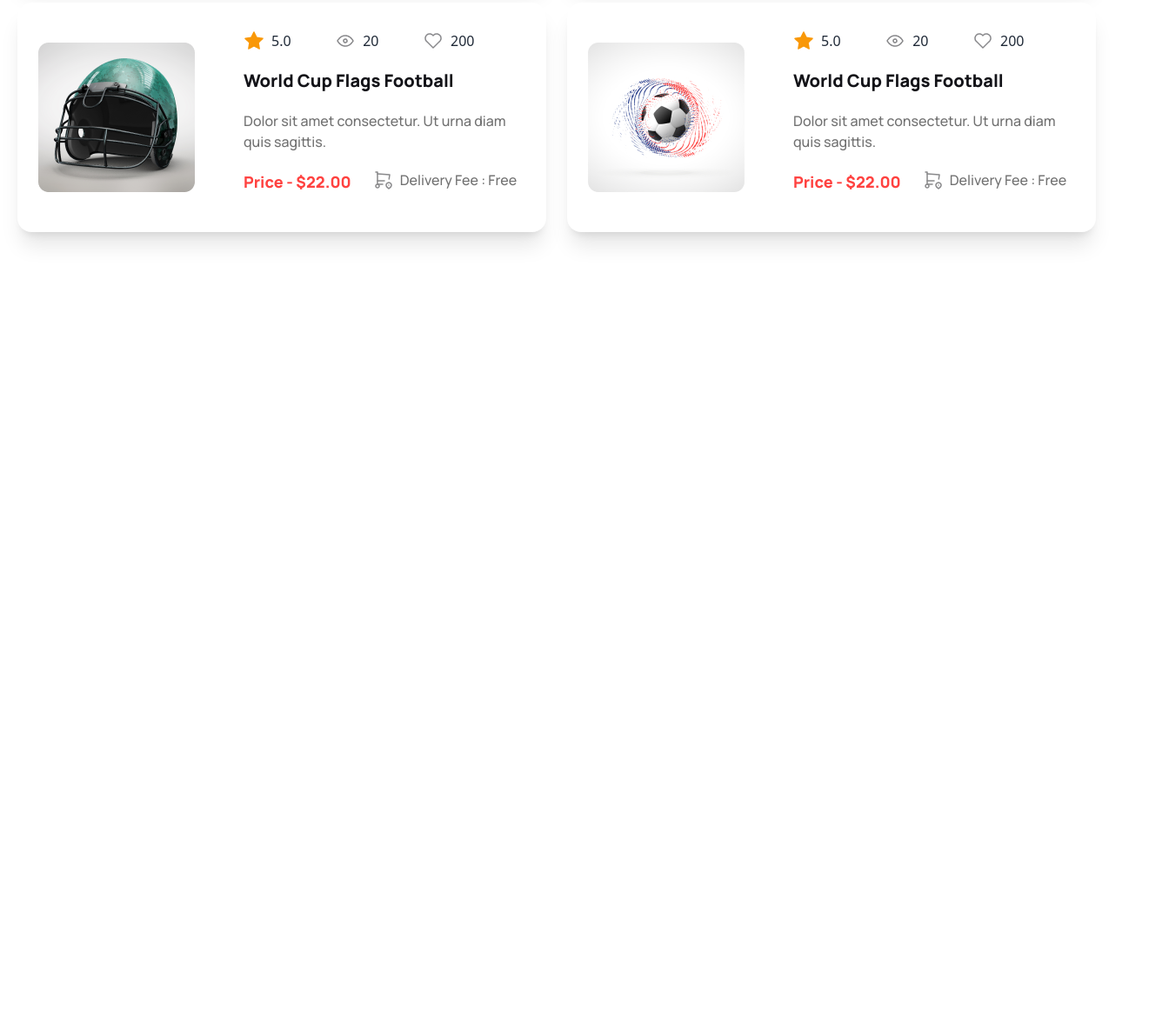
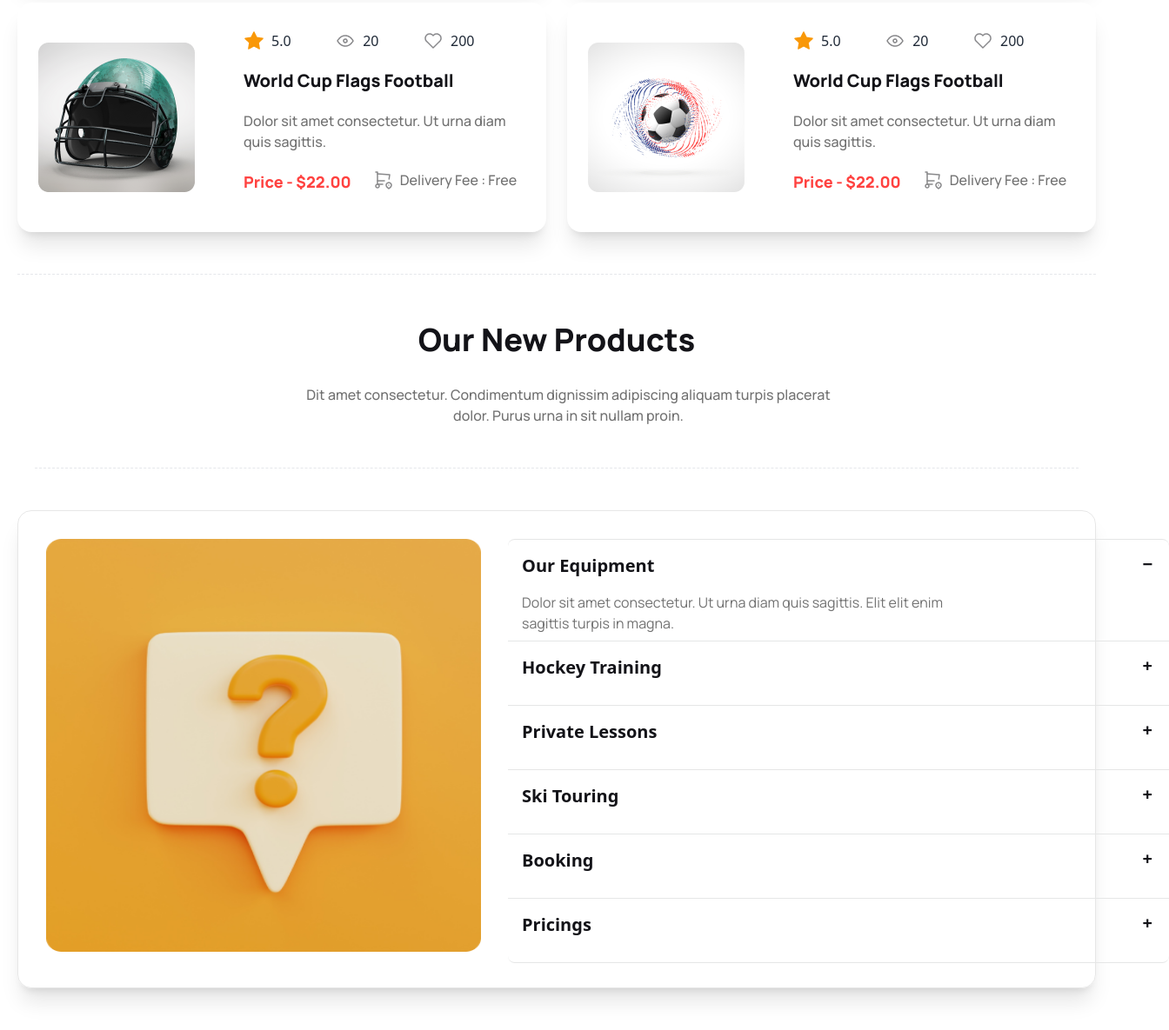
Before and after one commit to JahanNila155/Assingment3, a plain HTML site: page index.html in a window 1280 px wide. Shown: the part 2302-3487 px from the top of the page at 87% size, 1344 px wide, since content can reach past the window. Before the commit the page ends 2617 px from the top, so only its background shows below. Drawn offline with nearby package versions, Linux system fonts and the light colour scheme.

Commit message:
client question section added

```diff
--- a/index.html
+++ b/index.html
@@ -60,7 +60,7 @@
                 </div>
               </div>
         </nav>
-        <!-- navigation bar section ended  -->
+        <!-- navigation bar section end  -->
 
          <!-- hero section started  -->
          <section class="container flex-col mx-auto px-5 lg:px-30 my-12">
@@ -99,7 +99,7 @@
                 <p class="meet-heros-paragraph w-auto lg:w-[502px] text-[14px] py-4 text-[#FFFFFF99] lg:text-[16px] font-medium">Dit amet consectetur. Condimentum dignissim adipiscing aliquam turpis placerat dolor. Purus urna in sit nullam proin. </p>
               </div>
         </section>
-        <!-- hero section ended  -->
+        <!-- hero section end  -->
     </header>
     <div class="container flex-col mx-auto px-5 lg:px-30 my-12">
       <hr class="h-[1px] border-dashed bg-#13131833">
@@ -140,7 +140,7 @@
           </div>
           </div>
         </section>
-      <!-- professional hokey club section ended  -->
+      <!-- professional hokey club section end  -->
 
       <div class="container flex-col mx-auto px-5 lg:px-30 my-12">
         <hr class="h-[1px] border-dashed bg-#13131833">
@@ -195,11 +195,11 @@
         </div>
        </div>
       </section> -->
-        <!-- programs section ended -->
+        <!-- programs section end-->
         <div class="container flex-col mx-auto px-5 lg:px-30 my-12">
           <hr class="h-[1px] border-dashed bg-#13131833">
         </div>
-
+       <!-- our new products section started  -->
         <section class="container flex-col mx-auto px-5 lg:px-30 my-12">
           <div class="justify-center items-center">
             <h1 class="text-[#131318] text-center lg:text-[36px] font-[Manrope] font-extrabold">Our New Products</h1>
@@ -306,8 +306,86 @@
               </div>
             </div>
           </div>
+        </section>
+        <!-- our new product section end  -->
+        <div class="container flex-col mx-auto px-5 lg:px-30 my-12">
+          <hr class="h-[1px] border-dashed bg-#13131833">
+        </div>
+        <!-- client question section started  -->
+        <section class="container flex-col mx-auto px-5 lg:px-30 my-12">
+          <div class="justify-center items-center">
+            <h1 class="text-[#131318] text-center lg:text-[36px] font-[Manrope] font-extrabold">Our New Products</h1>
+            <p class="w-auto mt-6 lg:ml-[330px] text-center lg:w-[607px] lg:text-[16px] font-[Manrope] font-medium text-[#13131299]">Dit amet consectetur. Condimentum dignissim adipiscing aliquam turpis placerat dolor. Purus urna in sit nullam proin.</p>
+          </div>
+          <div class="container flex-col mx-auto px-5 lg:px-30 my-12">
+            <hr class="h-[1px] border-dashed bg-#13131833">
+          </div>
+          <div class="felx-col lg:grid lg:grid-cols-2 h-[550px] rounded-2xl border-[1px] border-[#1313181A] shadow-xl">
+            <div class="image">
+              <img class="w-[500px] h-[475px] my-8 ml-8" src="Images/11.png" alt="client-question">
+            </div>
+            <div class="my-8 -ml-14 w-[760px]">
+              <div class="join join-vertical w-full">
+                <div class="collapse collapse-plus h-[118px] join-item border-y border-base-300">
+                  <input type="radio" name="my-accordion-4" checked="checked" />
+                  <div class="collapse-title text-xl text-[#131318] font-bold">
+                    Our Equipment
+                  </div>
+                  <div class="collapse-content">
+                    <p class="w-[518px] lg:text-[16px] font-[Manrope] font-normal text-[#13131299]">Dolor sit amet consectetur. Ut urna diam quis sagittis. Elit elit enim sagittis turpis in magna.</p>
+                  </div>
+                </div>
+                <div class="collapse collapse-plus h-[75px] join-item border-y border-base-300">
+                  <input type="radio" name="my-accordion-4" />
+                  <div class="collapse-title text-xl text-[#131318] font-bold">
+                    Hockey Training
+                  </div>
+                  <div class="collapse-content">
+                    <p>Dolor sit amet consectetur. Ut urna diam quis sagittis. Elit elit enim sagittis turpis in magna.</p>
+                  </div>
+                </div>
+                <div class="collapse collapse-plus h-[75px] join-item border-y border-base-300">
+                  <input type="radio" name="my-accordion-4" />
+                  <div class="collapse-title text-xl text-[#131318] font-bold">
+                    Private Lessons
+                  </div>
+                  <div class="collapse-content">
+                    <p>Dolor sit amet consectetur. Ut urna diam quis sagittis. Elit elit enim sagittis turpis in magna.</p>
+                  </div>
+                </div>
+                <div class="collapse collapse-plus h-[75px] join-item border-y border-base-300">
+                  <input type="radio" name="my-accordion-4" />
+                  <div class="collapse-title text-xl text-[#131318] font-bold">
+                    Ski Touring
+                  </div>
+                  <div class="collapse-content">
+                    <p>Dolor sit amet consectetur. Ut urna diam quis sagittis. Elit elit enim sagittis turpis in magna.</p>
+                  </div>
+                </div>
+                <div class="collapse collapse-plus h-[75px] join-item border-y border-base-300">
+                  <input type="radio" name="my-accordion-4" />
+                  <div class="collapse-title text-xl text-[#131318] font-bold">
+                    Booking
+                  </div>
+                  <div class="collapse-content">
+                    <p>Dolor sit amet consectetur. Ut urna diam quis sagittis. Elit elit enim sagittis turpis in magna.</p>
+                  </div>
+                </div>
+                <div class="collapse collapse-plus h-[75px] join-item border-y border-base-300">
+                  <input type="radio" name="my-accordion-4" />
+                  <div class="collapse-title text-xl text-[#131318] font-bold">
+                    Pricings
+                  </div>
+                  <div class="collapse-content">
+                    <p>Dolor sit amet consectetur. Ut urna diam quis sagittis. Elit elit enim sagittis turpis in magna.</p>
+                  </div>
+                </div>
+              </div>
+            </div>
+          </div>
 
         </section>
+
 
     </main>
 
```
